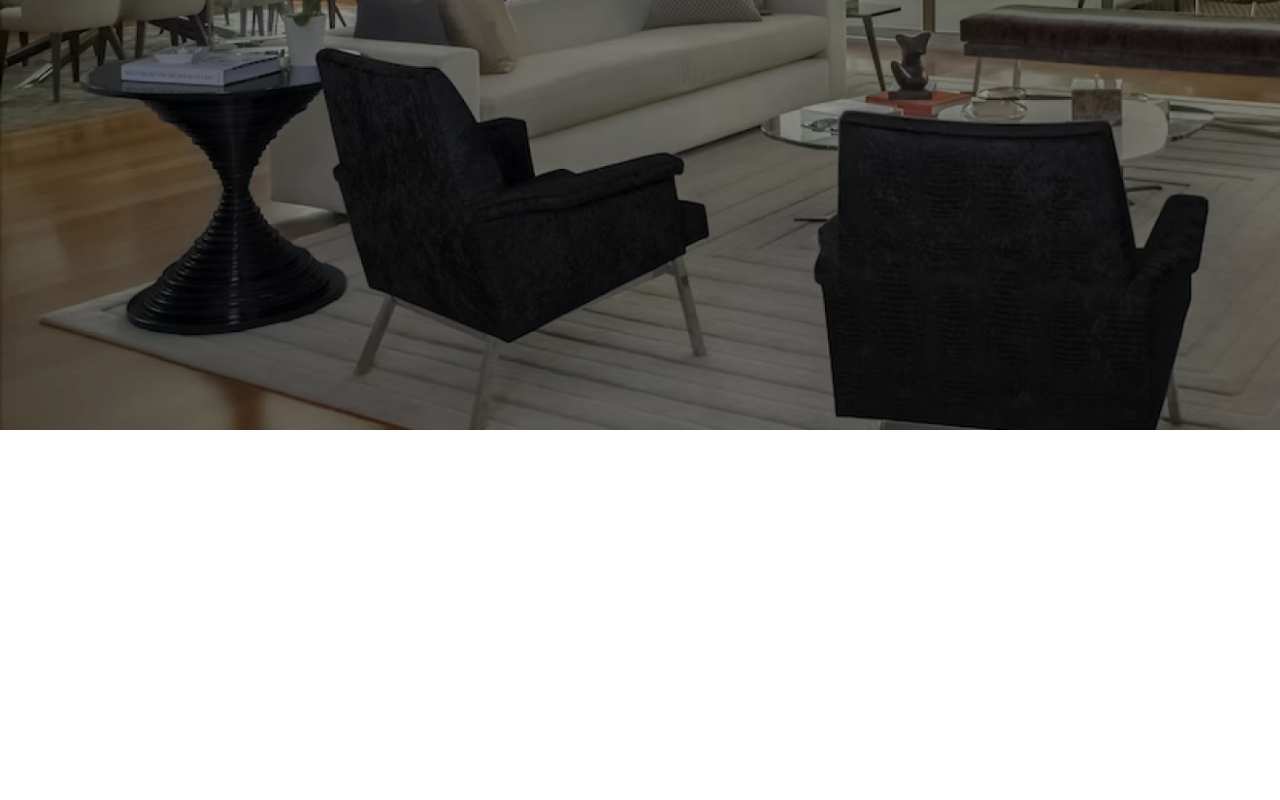
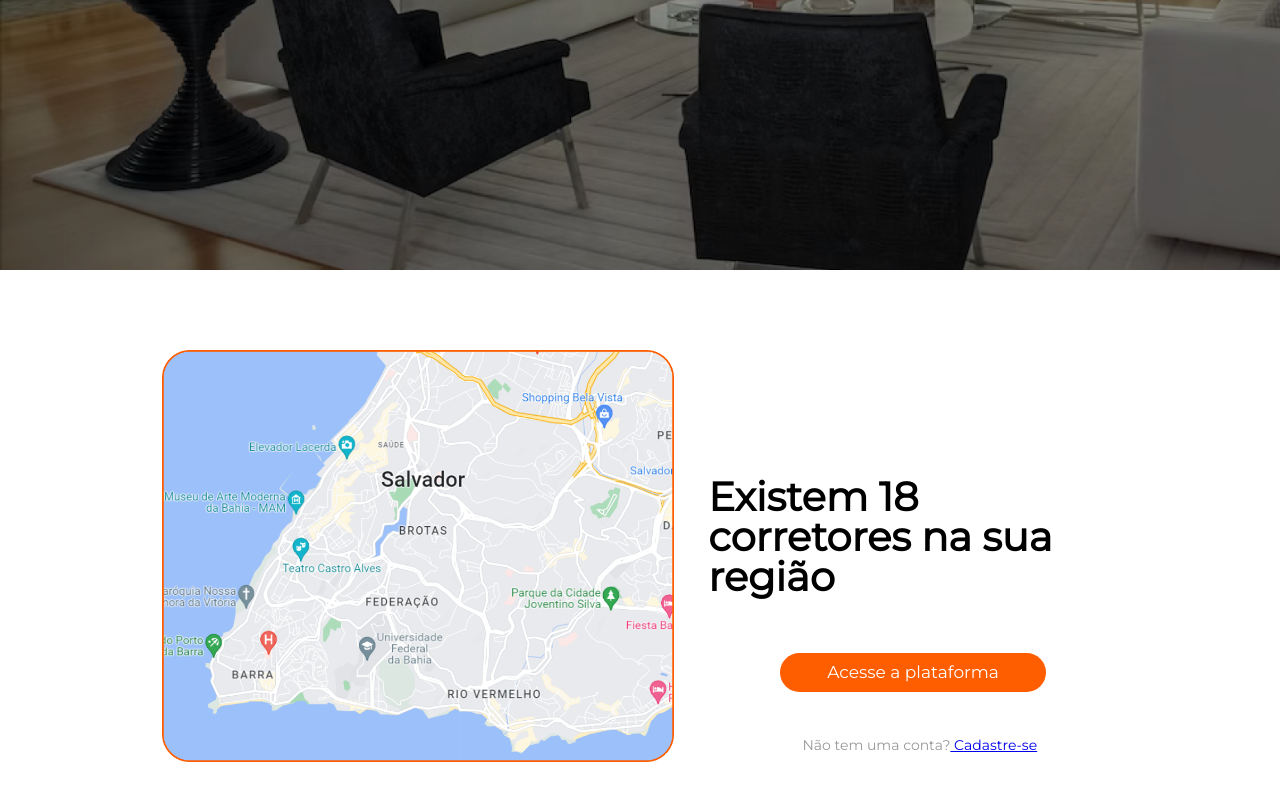
Before and after one commit to daniellima0/corretores-online, a React (Vite) app in the folder frontend/: page /landing-page in a window 1280 px wide. Shown: the part 530-1330 px from the top of the page. Before the commit the page ends 960 px from the top, so only its background shows below. Built offline with nearby package versions, Linux system fonts and the light colour scheme.

Commit message:
MapView Added
 Missing the logic to hidden tem section

```diff
--- /dev/null
+++ b/frontend/src/pages/LandingPage/components/MapView.tsx
@@ -0,0 +1,137 @@
+import { styled } from "@mui/material/styles";
+import mapimage from "../../../assets/mapimage.png";
+import { Button, Typography } from "@mui/material";
+
+const Container = styled("section")(({ theme }) => ({
+  display: "flex",
+  flexDirection: "row",
+  padding: "auto",
+  alignItems: "center",
+  justifyContent: "center",
+  backgroundColor: "#FFFFFF",
+  backgroundSize: "cover",
+  width: "100%",
+  height: "90vh",
+  [theme.breakpoints.down("md")]: {
+    display: "none",
+  },
+}));
+
+const MapContainer = styled("div")(({ theme }) => ({
+  padding: "auto",
+  display: "flex",
+  alignItems: "center",
+  justifyContent: "space-evenly",
+  flexDirection: "row",
+  width: "80%",
+  height: "70vh",
+
+  [theme.breakpoints.down("md")]: {
+    display: "none",
+  },
+}));
+
+const MapBox = styled("div")(({ theme }) => ({
+  display: "absolute",
+  padding: "auto",
+  borderRadius: "10px",
+  backgroundImage: `url(${mapimage})`,
+  backgroundSize: "contain",
+  backgroundRepeat: "no-repeat",
+  width: "50%",
+  height: "70vh",
+
+  [theme.breakpoints.down("md")]: {
+    display: "none",
+  },
+}));
+
+const MapTextContainer = styled("div")(({ theme }) => ({
+  width: "40%",
+  height: "60%",
+  backgroundColor: "#FFFFFF",
+  padding: "auto",
+  display: "flex",
+  alignItems: "center",
+  justifyContent: "space-evenly",
+  flexDirection: "column",
+
+  [theme.breakpoints.down("md")]: {
+    display: "none",
+  },
+}));
+
+const Title = styled(Typography)(({ theme }) => ({
+  width: "100%",
+  color: "#000000",
+  fontFamily: "${({ theme }) => theme.customTypography.bold}",
+  fontSize: "40px",
+  fontWeight: "700",
+  lineHeight: "40px",
+
+  [theme.breakpoints.down("md")]: {
+    display: "none",
+  },
+}));
+
+const MapTextButton = styled(Button)(({ theme }) => ({
+  padding: "5px",
+  borderRadius: "20px",
+  width: "65%",
+  backgroundColor: "#FF5E00",
+  textTransform: "none",
+  color: "#FFFFFF",
+  fontSize: "17px",
+  fontWeight: "500",
+  marginTop: "5vh",
+
+  "&: hover": { backgroundColor: "#FF5E00", color: "#ffffff" },
+  [theme.breakpoints.down("md")]: {
+    display: "none",
+  },
+}));
+
+const CreateAcount = styled(Typography)(({ theme }) => ({
+  width: "100%",
+  height: "auto",
+  padding: "auto",
+  verticalAlign: "center",
+  color: "#999999",
+  alignSelf: "center",
+  fontFamily: "${({ theme }) => theme.customTypography.bold}",
+  fontSize: "14px",
+  fontWeight: "500",
+  lineHeight: "75px",
+  margin: "0px 0px 0px 46%",
+  [theme.breakpoints.down("md")]: {
+    display: "none",
+  },
+}));
+
+const MapView: React.FC = () => {
+  const numero = "18";
+  return (
+    <>
+      <Container>
+        <MapContainer>
+          <MapBox />
+          <MapTextContainer>
+            <Title>
+              Existem <span color="#FF5E00">{numero}</span> corretores na sua
+              região
+            </Title>
+            <MapTextButton fullWidth type="submit">
+              Acesse a plataforma
+            </MapTextButton>
+            <CreateAcount>
+              Não tem uma conta?
+              <a href="https://www.homehost.com.br/"> Cadastre-se</a>
+            </CreateAcount>
+          </MapTextContainer>
+        </MapContainer>
+      </Container>
+    </>
+  );
+};
+
+export default MapView;
--- a/frontend/src/pages/LandingPage/components/SearchAdress.tsx
+++ b/frontend/src/pages/LandingPage/components/SearchAdress.tsx
@@ -11,7 +11,7 @@ const Container = styled("section")(({ theme }) => ({
   backgroundImage: `url(${background})`,
   backgroundSize: "cover",
   width: "100%",
-  height: "120vh",
+  height: "100vh",
   [theme.breakpoints.down("md")]: {
     display: "none",
   },
@@ -80,6 +80,7 @@ const Titulo = styled(Typography)(({ theme }) => ({
 
 const SearchAdress: React.FC = () => {
   const name = "Encontre o seu Corretor Online";
+  const busca = "Busque por um endereço...";
 
   return (
     <>
@@ -90,7 +91,7 @@ const SearchAdress: React.FC = () => {
         </Titulo>
         <SearchContainer>
           <SearchText>
-            <span>{name}</span>
+            <span>{busca}</span>
           </SearchText>
           <SearchButton fullWidth type="submit">
             <SearchOutlinedIcon></SearchOutlinedIcon>
--- a/frontend/src/pages/LandingPage/index.tsx
+++ b/frontend/src/pages/LandingPage/index.tsx
@@ -1,9 +1,11 @@
+import MapView from "./components/MapView";
 import SearchAdress from "./components/SearchAdress";
 
 const LandingPage: React.FC = () => {
   return (
     <>
       <SearchAdress />
+      <MapView />
     </>
   );
 };
```
Also changed, not shown: frontend/src/assets/mapimage.png (added).
